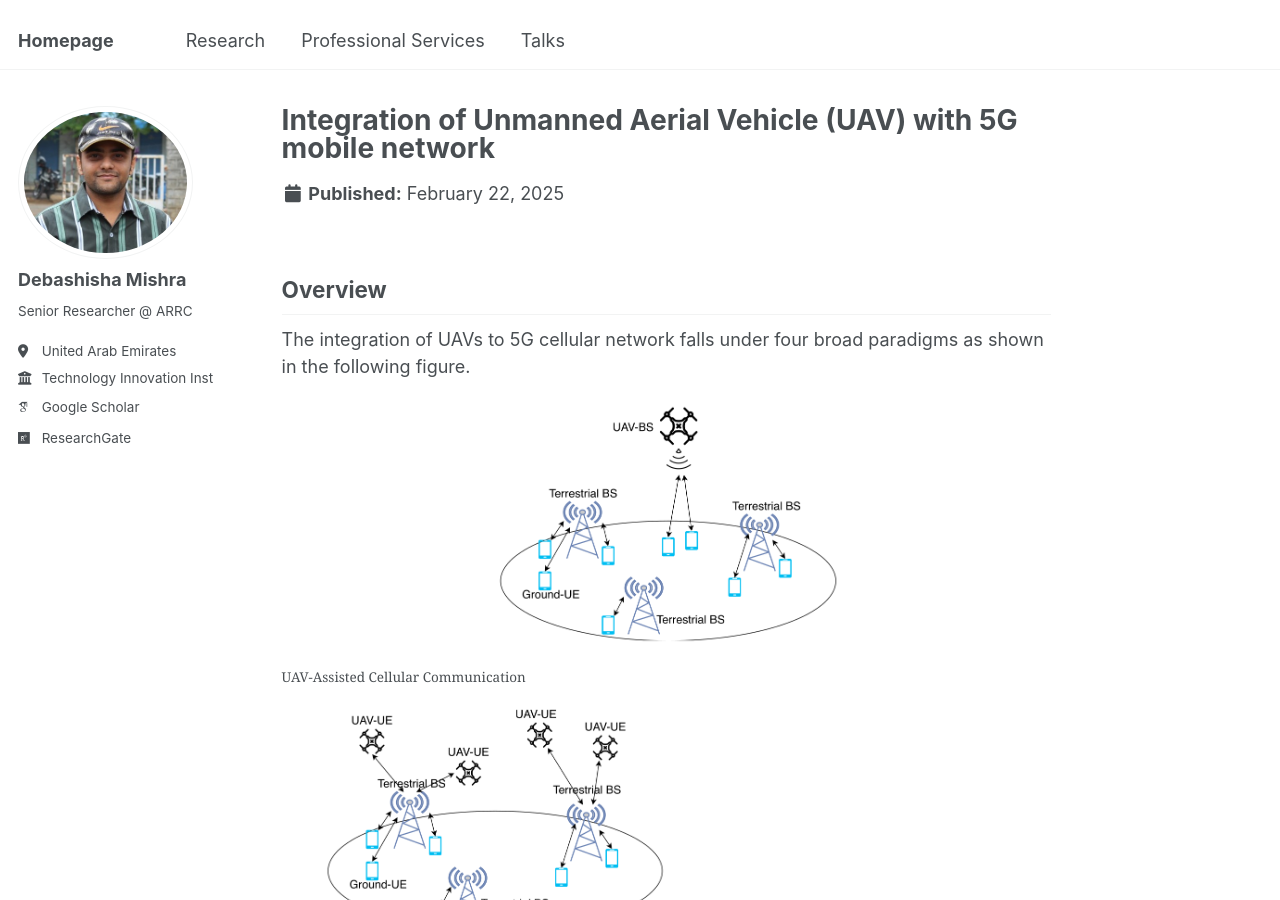
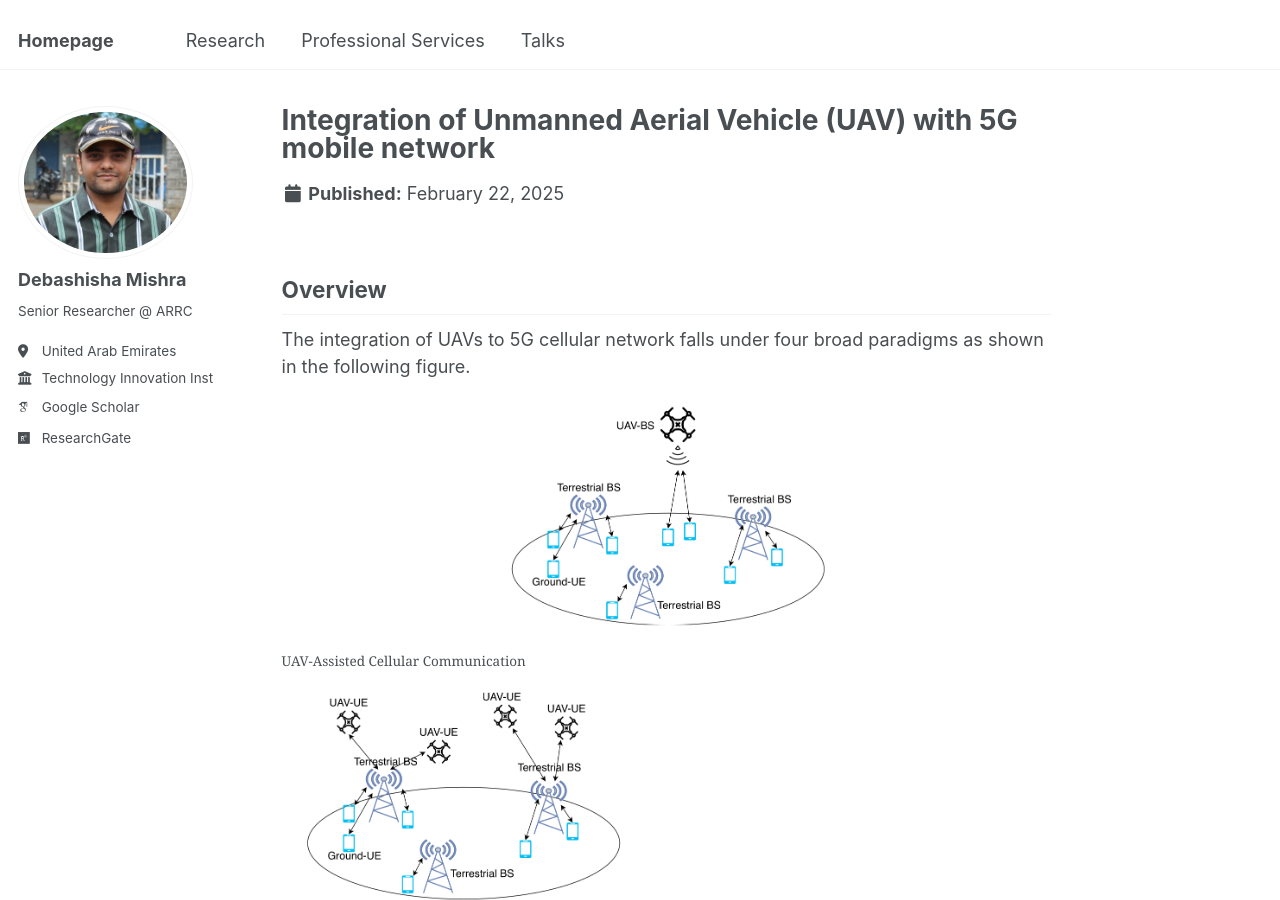
Before and after one commit to debashish216/debashish216.github.io, a Jekyll site: the page built from _research/uav-cellular-comm.md, in a window 1280 px wide and 900 px high. Built offline with Jekyll 4.4.1, drawn with Linux system fonts in a browser that asks for light colours; some web fonts are replaced.

Commit message:
Initial commit

```diff
--- a/_research/uav-cellular-comm.md
+++ b/_research/uav-cellular-comm.md
@@ -8,24 +8,24 @@ collection: research
 The integration of UAVs to 5G cellular network falls under four broad paradigms as shown in the following figure.
 
 <p align="center">
-  <img alt="UAV-Assisted Cellular Communication" src="/images/UAV-Cellular-1.png" width="45%">
+  <img alt="UAV-Assisted Cellular Communication" src="/images/UAV-Cellular-1.png" width="42%">
   <figcaption>UAV-Assisted Cellular Communication</figcaption>
-&nbsp; &nbsp; &nbsp; &nbsp;
-  <img alt="Cellular-Assisted UAV Communication" src="/images/UAV-Cellular-2.png" width="45%">
+&nbsp; &nbsp;
+  <img alt="Cellular-Assisted UAV Communication" src="/images/UAV-Cellular-2.png" width="42%">
   <figcaption>Cellular-Assisted UAV Communication</figcaption>
 </p>
 
 <p align="center">
-  <img alt="UAV–UAV Communication" src="/images/UAV-Cellular-3.png" width="45%">
+  <img alt="UAV–UAV Communication" src="/images/UAV-Cellular-3.png" width="42%">
   <figcaption>UAV–UAV Communication</figcaption>
-&nbsp; &nbsp; &nbsp; &nbsp;
-  <img alt="Hybrid Non-terrestrial Network" src="/images/UAV-Cellular-4.png" width="45%">
+&nbsp; &nbsp;
+  <img alt="Hybrid Non-terrestrial Network" src="/images/UAV-Cellular-4.png" width="42%">
   <figcaption>Hybrid Non-terrestrial Network</figcaption>
 </p>
 
 ### UAV-Assisted Cellular Communication
 In this paradigm, UAVs are realized as flying base stations, relays or localization anchors, that can intelligently reposition themselves to assist the existing terrestrial wireless communication system to improve the user perceivable Quality of Experience (QoE), spectral efficiency and coverage gains. We design and develop a proof-of-concept (PoC) prototype platform that delineates the design components required to implement such platforms in the real world, and we then explain the necessity for optimal placement of aerial base stations. To support a heterogeneous class of 5G services from various vertical industries, we propose a slicing-aware aerial base station framework for ground users with differentiated traffic requirements.
-<img alt="Prototype platform for UAV-BS" src='/images/UAV-BS-Prototype.png' width="60%" class="center">
+<img alt="Prototype platform for UAV-BS" src='/images/UAV-BS-Prototype.png' width="50%">
 
 
 ### Relevant Publications
@@ -44,7 +44,7 @@ To appear in Elsevier Computer Networks, 2025
 
 ### Cellular-Assisted UAV Communication (Cellular-connected UAVs)
 In this paradigm, the flying UAVs are realized as new aerial User Equipments (UEs) coexisting with terrestrial UEs that access the communication services from exising terrestrial cellular network infrastructure. This paradigm has gained significant interest in recent times, because of the effective solution for establishing reliable wireless connectivity with ground cellular stations.
-<img src='/images/UAV-Swarm1.png'>
+<img src='/images/UAV-Swarm1.png' width="95%">
 
 ### Relevant Publications
 
@@ -62,7 +62,7 @@ To appear in IEEE International Conference on Communications (ICC), Canada, 2025
 
 ### UAV–UAV Communication
 In this paradigm, a group of UAVs reliably communicate directly with each other sharing the cellular spectrum with ground users in order to facilitate autonomous flight behaviours, cooperation in a UAV fleets, and collision avoidance. We emphasized on both centralized and decentralized network models for UAV-to-UAV (U2U) communication inside swarm and studied sidelink-assisted U2U communication with performance assessment.
-<img src='/images/Sidelink2.png' width="60%" class="center">
+<img src='/images/Sidelink2.png' width="70%">
 
 ### Relevant Publications
 
@@ -77,7 +77,8 @@ IEEE International Mediterranean Conference on Communications and Networking (Me
 
 ### Hybrid Non-terrestrial Network
 This paradigm brings forward the notion of an integrated space-aerial-ground communication network encompassing an intermediary swarm of UAVs establishing linkages between ground and space network. The integration of heterogeneous networks, such as ’5G with satellites’ or ’5G with UAVs’, is already a part of the standardization process for 5G by 3GPP. There are continuing discussions to build and construct network architecture that combines cross-layer, high and low altitude platforms (HAPs and LAPs), and space satellites into conventional cellular networks in order to inject more capacity and improve coverage for underserved regions in a cost-effective way.
-<img src='/images/NTN.png' width="60%" class="center">
+
+<img src='/images/NTN.png' width="70%">
 
 ### Relevant Publications
 
```
